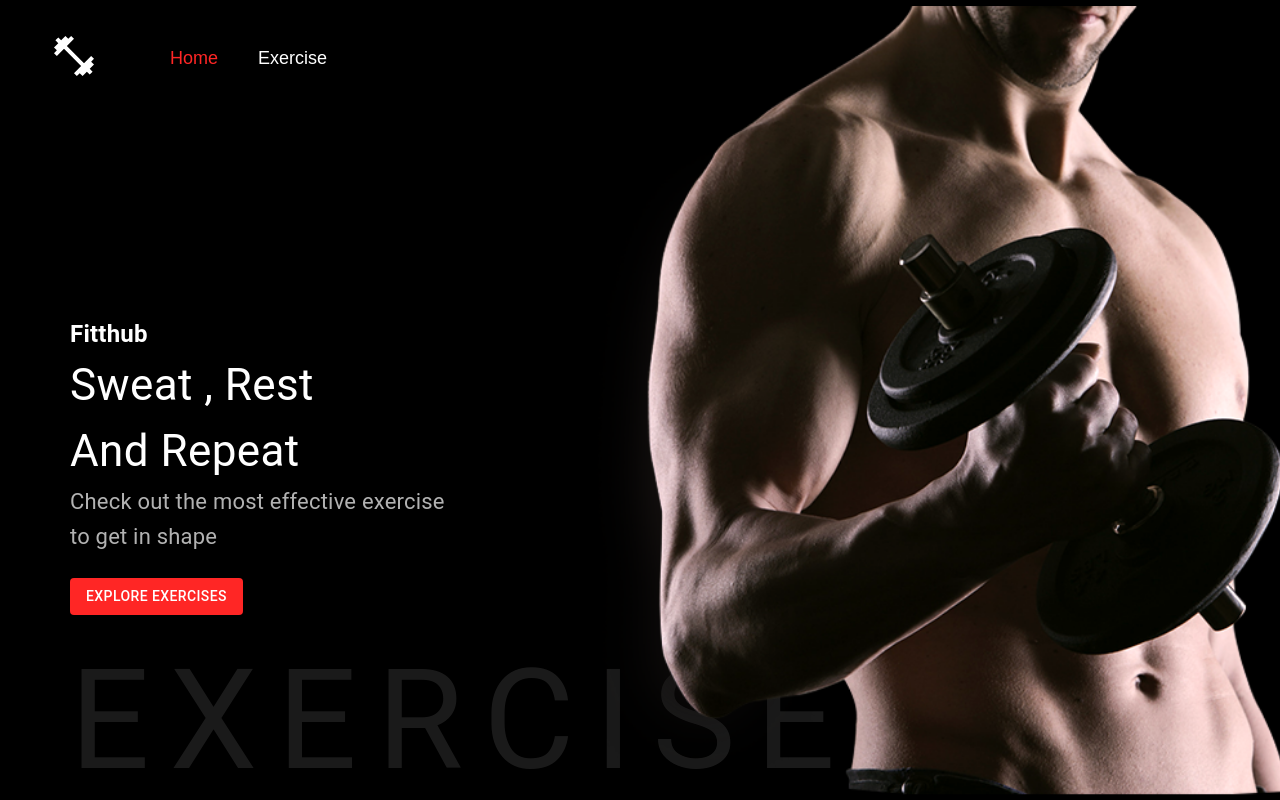
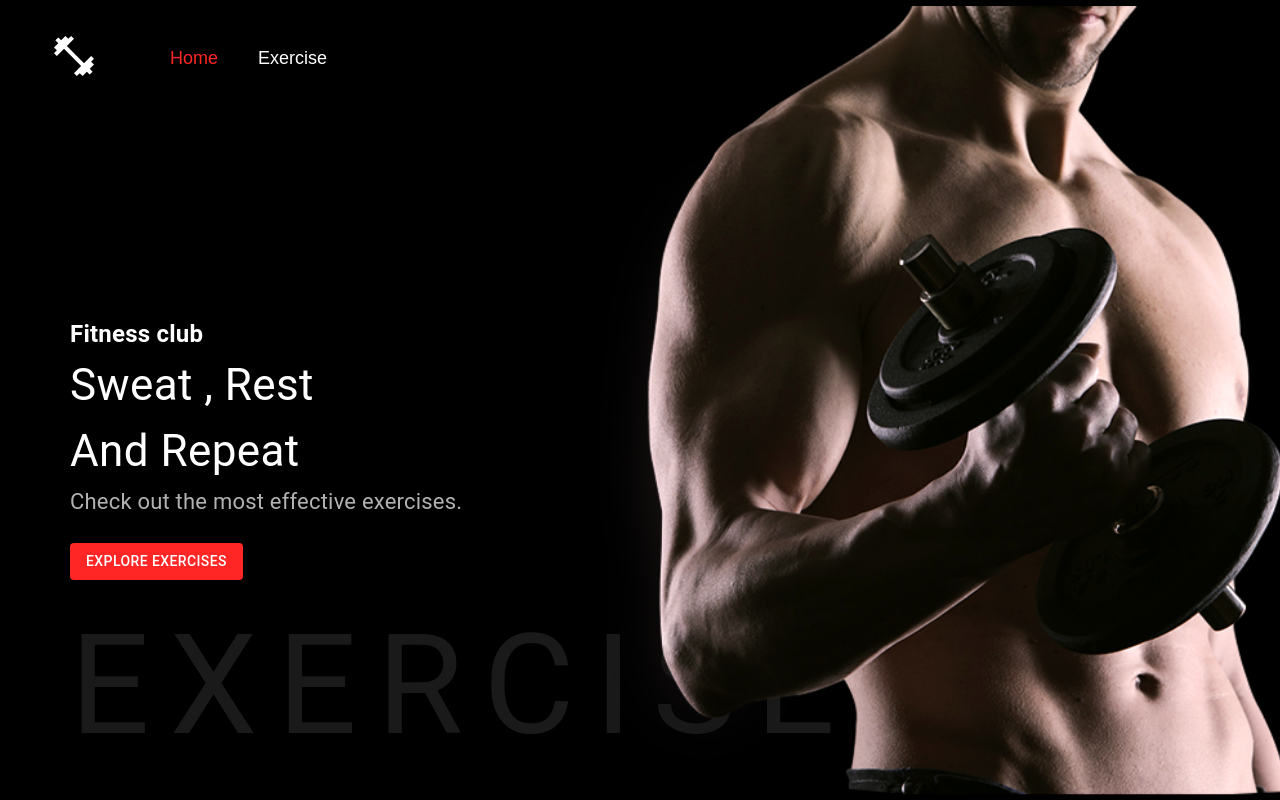
Before and after one commit to Amit-Shaw7/ExerciseiApp, a React (Create React App) app: page / in a window 1280 px wide. Shown: the top 800 px of the page. Built offline with nearby package versions, Linux system fonts and the light colour scheme; no server answers.

Commit message:
corrected tagline

```diff
--- a/src/components/HeroBanner.js
+++ b/src/components/HeroBanner.js
@@ -8,15 +8,13 @@ const HeroBanner = () => {
   return (
     <Box sx={{ height: { xs: "65vh" }, mt: { lg: "212px", xs: "150px" }, ml: { sm: "50px" }, position: "relative", p: "20px" }}>
       <Typography color="text.light" fontWeight={600} fontSize="24px">
-        Fitthub
+        Fitness club
       </Typography>
       <Typography color="text.light" fontWeight="700px" sx={{ fontSize: { lg: "44px", xs: "40px" } }}>
         Sweat , Rest <br /> And Repeat
       </Typography>
       <Typography color="text.secondary" fontSize="22px" lineHeight="35px" mb={3}>
-        Check out the most effective exercise
-        <br />
-        to get in shape
+        Check out the most effective exercises.
       </Typography>
       <Button href='#exercises' variant='contained' color='primary'>
         Explore Exercises
```
